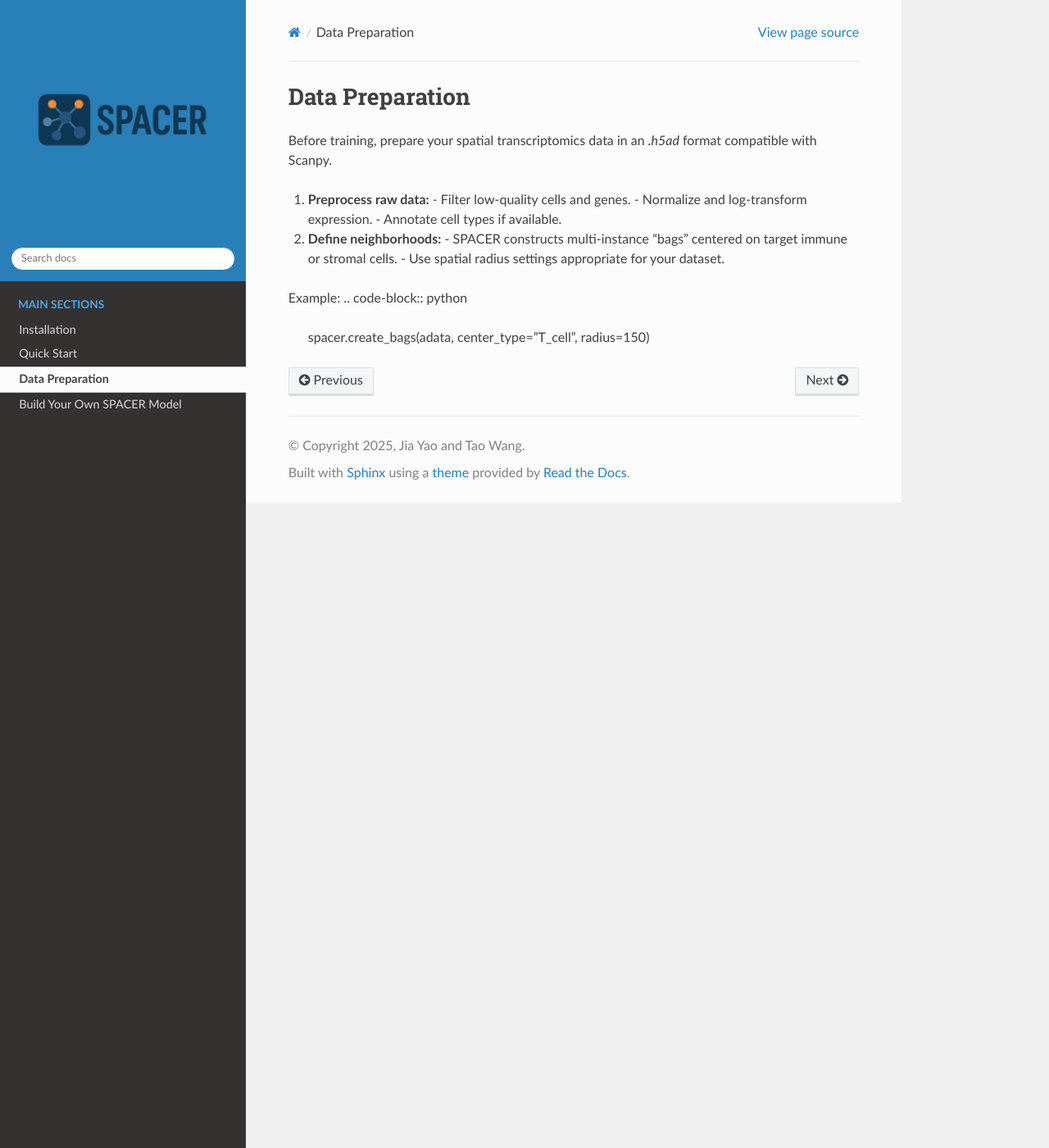
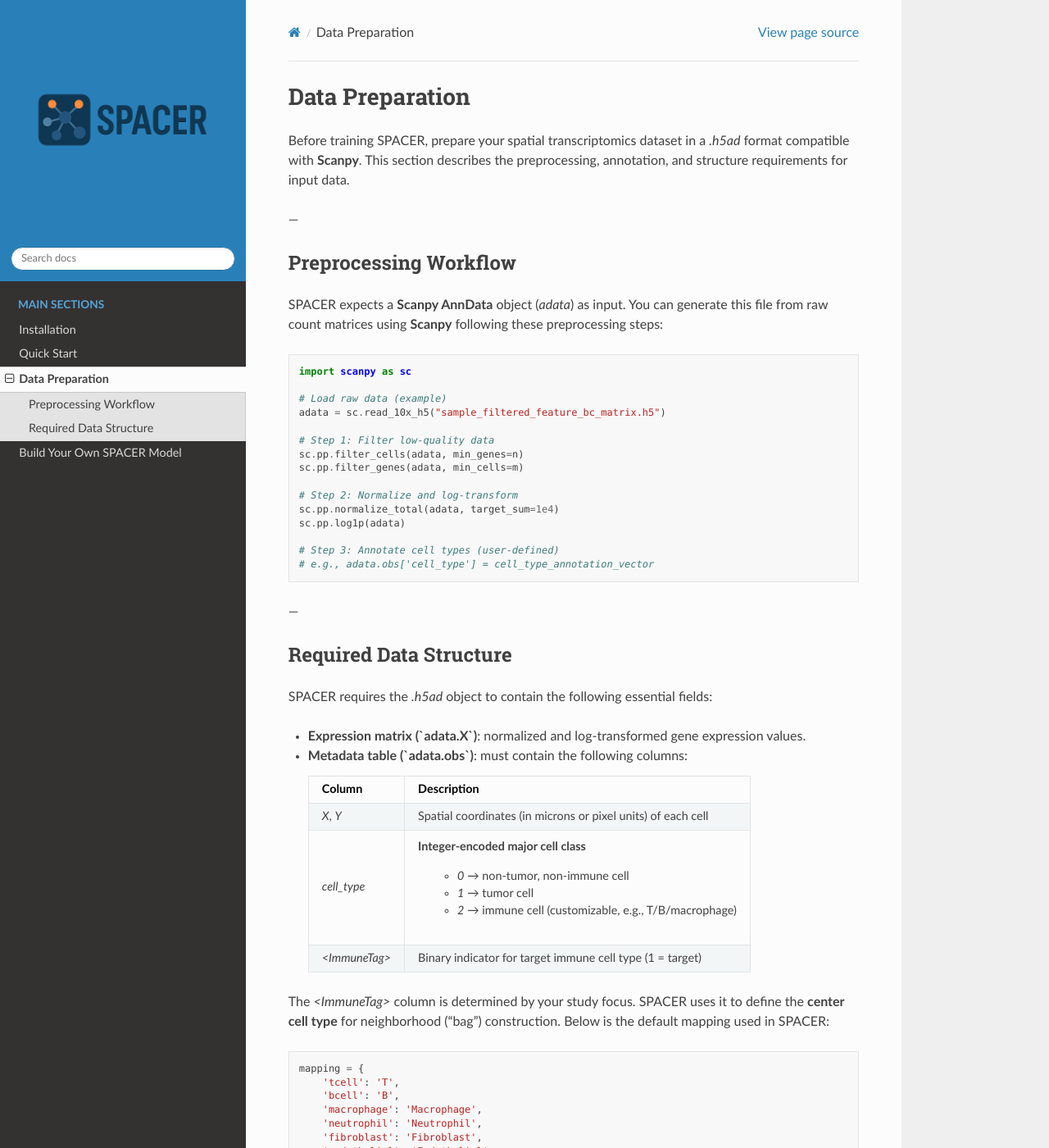
Before and after one commit to yaober/spacer_readme, a Sphinx documentation site: the page built from docs/source/data_preparation.rst, in a window 1280 px wide and 1400 px high. Shown: the whole window at 82% size. Built offline with Sphinx 7.4.7 and the Read the Docs theme 3.1.0, drawn with Linux system fonts in a browser that asks for light colours; some of the changed text lies outside the part shown.

Commit message:
update documentation

```diff
--- a/docs/source/data_preparation.rst
+++ b/docs/source/data_preparation.rst
@@ -1,18 +1,72 @@
 Data Preparation
 ================
 
-Before training, prepare your spatial transcriptomics data in an `.h5ad` format compatible with Scanpy.
+Before training SPACER, prepare your spatial transcriptomics dataset in a `.h5ad` format compatible with **Scanpy**.
+This section describes the preprocessing, annotation, and structure requirements for input data.
 
-1. **Preprocess raw data:**
-   - Filter low-quality cells and genes.
-   - Normalize and log-transform expression.
-   - Annotate cell types if available.
+---
 
-2. **Define neighborhoods:**
-   - SPACER constructs multi-instance “bags” centered on target immune or stromal cells.
-   - Use spatial radius settings appropriate for your dataset.
+Preprocessing Workflow
+----------------------
 
-Example:
+SPACER expects a **Scanpy AnnData** object (`adata`) as input.
+You can generate this file from raw count matrices using **Scanpy** following these preprocessing steps:
+
 .. code-block:: python
 
-   spacer.create_bags(adata, center_type="T_cell", radius=150)
+   import scanpy as sc
+
+   # Load raw data (example)
+   adata = sc.read_10x_h5("sample_filtered_feature_bc_matrix.h5")
+
+   # Step 1: Filter low-quality data
+   sc.pp.filter_cells(adata, min_genes=n)
+   sc.pp.filter_genes(adata, min_cells=m)
+
+   # Step 2: Normalize and log-transform
+   sc.pp.normalize_total(adata, target_sum=1e4)
+   sc.pp.log1p(adata)
+
+   # Step 3: Annotate cell types (user-defined)
+   # e.g., adata.obs['cell_type'] = cell_type_annotation_vector
+
+---
+
+Required Data Structure
+-----------------------
+
+SPACER requires the `.h5ad` object to contain the following essential fields:
+
+- **Expression matrix (`adata.X`)**: normalized and log-transformed gene expression values.
+- **Metadata table (`adata.obs`)**: must contain the following columns:
+
+  +----------------+--------------------------------------------------------------+
+  | **Column**     | **Description**                                              |
+  +================+==============================================================+
+  | `X`, `Y`       | Spatial coordinates (in microns or pixel units) of each cell |
+  +----------------+--------------------------------------------------------------+
+  | `cell_type`    | Integer-encoded major cell class                             |
+  |                |  - `0` → non-tumor, non-immune cell                          |
+  |                |  - `1` → tumor cell                                          |
+  |                |  - `2` → immune cell (customizable, e.g., T/B/macrophage)    |
+  +----------------+--------------------------------------------------------------+
+  | `<ImmuneTag>`  | Binary indicator for target immune cell type (1 = target)    |
+  +----------------+--------------------------------------------------------------+
+
+The `<ImmuneTag>` column is determined by your study focus.
+SPACER uses it to define the **center cell type** for neighborhood (“bag”) construction.
+Below is the default mapping used in SPACER:
+
+.. code-block:: python
+
+   mapping = {
+       'tcell': 'T',
+       'bcell': 'B',
+       'macrophage': 'Macrophage',
+       'neutrophil': 'Neutrophil',
+       'fibroblast': 'Fibroblast',
+       'endothelial': 'Endothelial',
+   }
+
+For example, if you are studying **T-cell recruitment**, the column name in `adata.obs` should be `"T"`,
+and its values should be `1` for T cells and `0` for all other cells.
--- a/docs/source/index.rst
+++ b/docs/source/index.rst
@@ -9,9 +9,6 @@ Welcome to SPACER's documentation!
 **SPACER** (Spatial Analysis of Cellular Engagement and Recruitment) is a multi-instance deep learning framework
 developed to elucidate the molecular and spatial determinants of cellular recruitment and engagement
 within tissue microenvironments.
-
-SPACER integrates high-dimensional spatial transcriptomics data with biologically informed multi-instance learning
-to model how cells interact and localize in complex tissues such as tumors and inflamed hearts.
 
 For installation instructions and getting started examples, please see below.
 
--- a/docs/source/installation.rst
+++ b/docs/source/installation.rst
@@ -47,5 +47,6 @@ After downloading , SPACER can be imported:
 
 .. note::
 
-   SPACER requires Python ≥3.8 and PyTorch ≥2.3.
-   GPU acceleration is recommended for model training.
+  SPACER requires Python ≥3.8 and PyTorch ≥2.3.
+  GPU acceleration is recommended for model training. However, GPU usage is **not mandatory** — the model can also be trained on CPUs.
+  We recommend having at least **256 GB of system memory (RAM)** if running on CPU, to ensure smooth data loading and model optimization during training.
```
